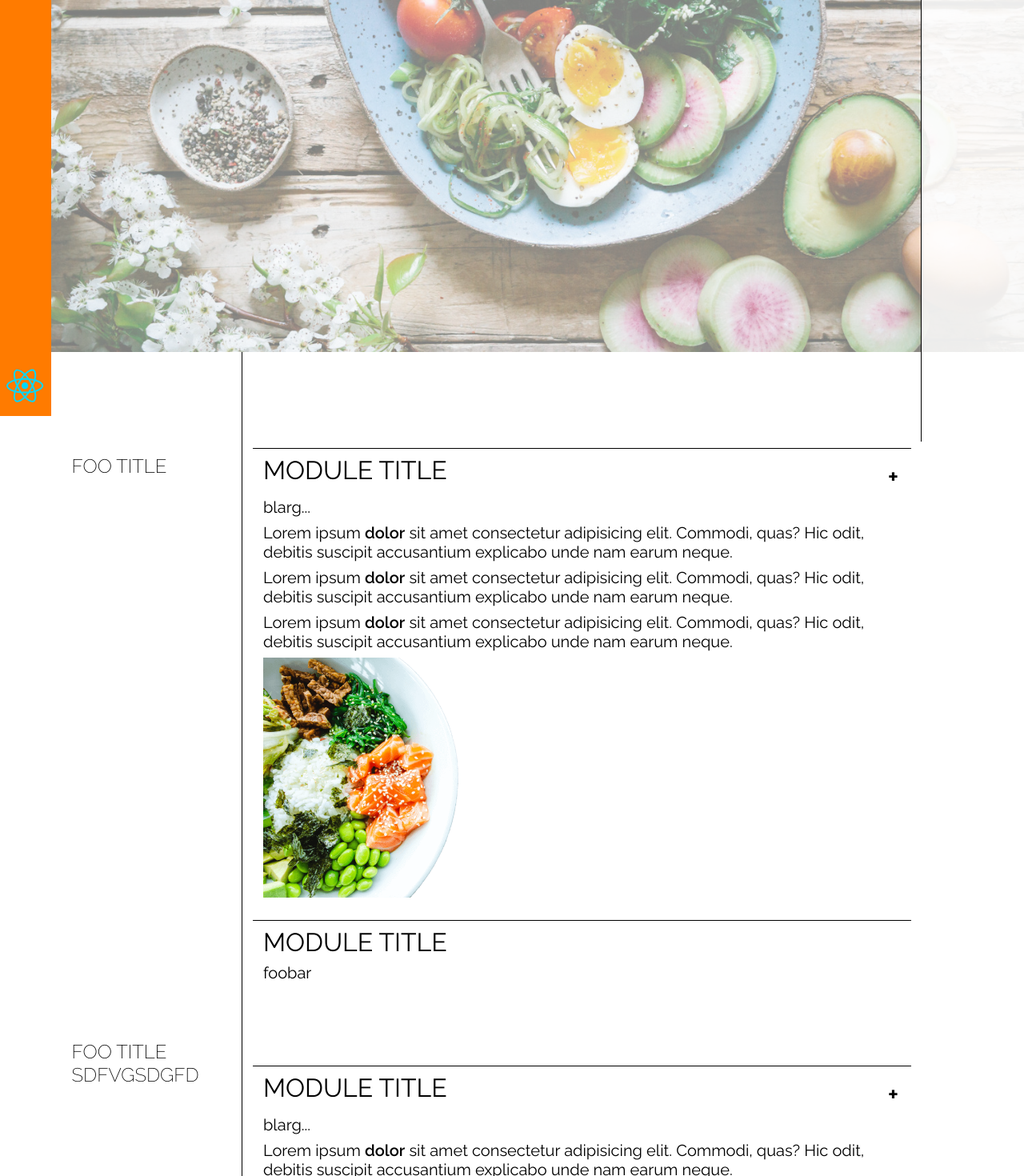
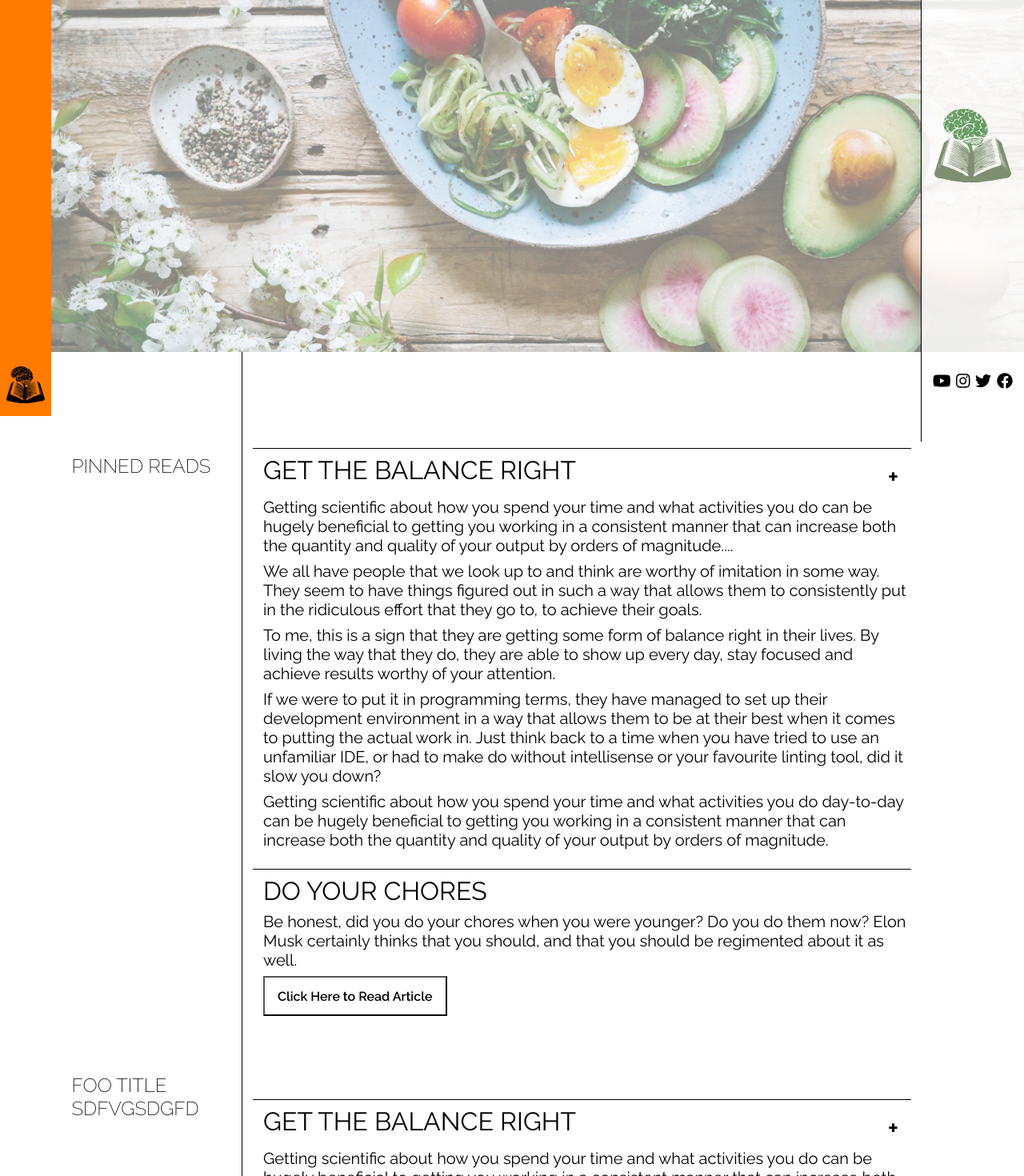
Before and after one commit to TGH37/WP-REST-React-Template, a React app: page / in a window 1280 px wide. Shown: the part 280-1750 px from the top of the page at 80% size. Built offline with nearby package versions, Linux system fonts and the light colour scheme; the HTML template or start-up script is replaced by a standard one.

Commit message:
added social media component, dummy content changes, added logo

```diff
--- a/src/components/MobileHeader.tsx
+++ b/src/components/MobileHeader.tsx
@@ -1,5 +1,7 @@
 import React from 'react';
 import styles from 'src/styles/layout.module.scss';
+import { ReactComponent as Logo } from 'src/assets/svgs/logo.svg';
+import SocialMedia from './SocialMedia';
 
 interface Props {};
 
@@ -8,7 +10,11 @@ function MobileHeader(props: Props) {
 
     return (
         <header className={styles.mobileHeader}>
-            <div>Mobile Header</div>
+            <p>Live Healthy <br />Live Smart <br />Live Well</p>
+            <div className={`${styles.mobileHeaderLogoContainer} ${""}`}>
+                    <Logo x={0} y={0} viewBox="0 0 114.471 110.804"/>
+                </div>
+            <SocialMedia />
         </header>
     );
 };
--- a/src/components/ModulatedContent.tsx
+++ b/src/components/ModulatedContent.tsx
@@ -3,8 +3,28 @@ import LinkModule from './LinkModule';
 import HeroLHSImg500 from 'src/assets/imgs/heroLHS_500.png';
 
 const data = [
-    {title: "module title", href: "/", isExpandable: true, exerpt: "blarg", content: <><p>Lorem ipsum <strong>dolor</strong> sit amet consectetur adipisicing elit. Commodi, quas? Hic odit, debitis suscipit accusantium explicabo unde nam earum neque.</p><p>Lorem ipsum <strong>dolor</strong> sit amet consectetur adipisicing elit. Commodi, quas? Hic odit, debitis suscipit accusantium explicabo unde nam earum neque.</p><p>Lorem ipsum <strong>dolor</strong> sit amet consectetur adipisicing elit. Commodi, quas? Hic odit, debitis suscipit accusantium explicabo unde nam earum neque.</p><img src={HeroLHSImg500}/></>},
-    {title: "module title", href:"/", isExpandable: false, content: <><p>foobar</p></>},
+    {title: "Get the balance right",
+    href: "/",
+    isExpandable: true,
+    exerpt: "Getting scientific about how you spend your time and what activities you do can be hugely beneficial to getting you working in a consistent manner that can increase both the quantity and quality of your output by orders of magnitude.",
+    content:
+    <>
+        <p>We all have people that we look up to and think are worthy of imitation in some way. They seem to have things figured out in such a way that allows them to consistently put in the ridiculous effort that they go to, to achieve their goals. </p>
+
+        <p>To me, this is a sign that they are getting some form of balance right in their lives. By living the way that they do, they are able to show up every day, stay focused and achieve results worthy of your attention.</p>
+
+        <p>If we were to put it in programming terms, they have managed to set up their development environment in a way that allows them to be at their best when it comes to putting the actual work in. Just think back to a time when you have tried to use an unfamiliar IDE, or had to make do without intellisense or your favourite linting tool, did it slow you down?  </p>
+
+        <p>Getting scientific about how you spend your time and what activities you do day-to-day can be hugely beneficial to getting you working in a consistent manner that can increase both the quantity and quality of your output by orders of magnitude.</p>
+    </>},
+    {title: "Do Your Chores",
+    href:"/",
+    isExpandable: false,
+    content:
+    <>
+        <p>Be honest, did you do your chores when you were younger? Do you do them now? Elon Musk certainly thinks that you should, and that you should be regimented about it as well.</p>
+        <button>Click Here to Read Article</button>
+    </>},
 ]
 
 interface Props {
--- a/src/components/Navbar.tsx
+++ b/src/components/Navbar.tsx
@@ -1,7 +1,7 @@
 import React, { useContext, useState } from 'react';
 import styles from 'src/styles/layout.module.scss';
 import { ReactComponent as Bars } from 'src/assets/svgs/bars.svg';
-import { ReactComponent as Logo } from 'src/assets/svgs/react.svg';
+import { ReactComponent as Logo } from 'src/assets/svgs/logo.svg';
 import { Link, NavLink } from 'react-router-dom';
 import SearchBar from './SearchBar';
 import { GlobalCtx } from '../contexts/GlobalCtx';
@@ -39,7 +39,7 @@ function Navbar(props: Props) {
                 <div
                     className={`${styles.staticItem} ${""}`}
                     >
-                    <Logo x={0} y={0} viewBox="0 0 220 190"/>
+                    <Logo x={0} y={0} viewBox="0 0 114.471 110.804" className={styles.navLogo} style={{fill: "black"}}/>
                 </div>
             </div>
             <div className={`${styles.navLinksContainer} ${isNavExpanded ? styles.showWhenExpanded : styles.hiddenWhenCollapsed}`}>
--- /dev/null
+++ b/src/components/SocialMedia.tsx
@@ -0,0 +1,34 @@
+/**
+ * Author: Tom Hayton
+ * Desc: Composition based, reusable social media icons
+ */
+
+ import React from 'react';
+ import styles from 'src/styles/misc.module.scss';
+
+ import { FontAwesomeIcon } from '@fortawesome/react-fontawesome';
+ import { faGithub, faLinkedin, faFacebook, faInstagram, faTwitter, faYoutube } from '@fortawesome/free-brands-svg-icons';
+
+ interface Props {
+
+ }
+
+ function SocialMedia(props: Props) {
+   const links = {
+     facebook: "",
+     instagram: "",
+     twitter: "",
+     youtube: "",
+   };
+
+  return (
+    <div className={`${styles.socMed} mob-visible`}>
+      <a href={links.youtube} target="_blank"><FontAwesomeIcon icon={faYoutube} cursor="pointer" size="1x"/></a>
+      <a href={links.instagram} target="_blank"><FontAwesomeIcon icon={faInstagram} cursor="pointer" size="1x"/></a>
+      <a href={links.twitter} target="_blank"><FontAwesomeIcon icon={faTwitter} cursor="pointer" size="1x"/></a>
+      <a href={links.facebook} target="_blank"><FontAwesomeIcon icon={faFacebook} cursor="pointer" size="1x"/></a>
+    </div>
+   );
+ };
+
+ export default SocialMedia;
--- a/src/components/StaticSidebar.tsx
+++ b/src/components/StaticSidebar.tsx
@@ -1,5 +1,7 @@
 import React from 'react';
 import styles from 'src/styles/layout.module.scss';
+import SocialMedia from './SocialMedia';
+import { ReactComponent as Logo } from 'src/assets/svgs/logo.svg';
 
 interface Props {};
 
@@ -8,7 +10,11 @@ function StaticSidebar(props: Props) {
 
     return (
         <aside className={styles.staticSidebar}>
-            <p>Foo Content</p>
+            <p>Live Healthy <br />Live Smart <br />Live Well</p>
+                <div className={`${styles.staticItem} ${""}`}>
+                    <Logo x={0} y={0} viewBox="0 0 114.471 110.804"/>
+                </div>
+            <SocialMedia />
         </aside>
     );
 };
--- a/src/pages/homePage.tsx
+++ b/src/pages/homePage.tsx
@@ -13,7 +13,7 @@ function Homepage(props: Props) {
         <>
             {/* <Layout > */}
                 <Hero />
-                <ColumnisedSection title="foo title" render={() => <ModulatedContent />}/>
+                <ColumnisedSection title="Pinned Reads" render={() => <ModulatedContent />}/>
                 <ColumnisedSection title="foo title sdfvgsdgfd" render={() => <ModulatedContent />}/>
             {/* </Layout> */}
 
--- /dev/null
+++ b/src/styles/_button.scss
@@ -0,0 +1,14 @@
+@import 'config';
+@import 'utilities';
+
+
+
+button {
+    background-color: $color-background;
+    outline: none;
+    padding: .85rem 1rem;
+    font-family: $font-primary;
+    font-size: 1rem;
+    font-weight: 600;
+
+}
--- a/src/styles/_navbar.scss
+++ b/src/styles/_navbar.scss
@@ -177,3 +177,9 @@
 
     }
 }
+
+.navLogo {
+    & * {
+        fill: black !important;
+    }
+}
--- a/src/styles/global.scss
+++ b/src/styles/global.scss
@@ -1,6 +1,6 @@
 @import 'config';
 @import 'utilities';
-
+@import 'button';
 
 
 body {
--- a/src/styles/layout.module.scss
+++ b/src/styles/layout.module.scss
@@ -5,8 +5,12 @@
 
 .staticSidebar {
     @media (min-width: $breakpoint-tablet ) {
+        font-family: $font-primary;
         position:fixed;
-        display: inline-flex;
+        display: flex;
+        flex-direction: column;
+        justify-content: space-between;
+        align-items: center;
         margin: 0;
         flex-direction: column;
         top: 0;
@@ -29,12 +33,33 @@
     right: 0;
     padding: 2rem 0;
     border-bottom: 1px solid black;
-    display: inline-flex;
+    display: flex;
     width: 100%;
+    max-height: 80px;
+    justify-content: space-between;
+    align-items: center;
     z-index: -1;
-    & :first-child{
+    & > :first-child{
         padding-left: 4rem;
     }
+
+    & > :last-child {
+        margin-right: 2vw;
+
+    }
+    @media (min-width: $breakpoint-tablet ) {
+        max-height: 100px;
+
+    };
+}
+
+.mobileHeaderLogoContainer {
+    max-height: inherit;
+    & > * {
+        width: min-content;
+        max-height: inherit;
+    }
+
 }
 
 .mainPageContent {
--- a/src/styles/misc.module.scss
+++ b/src/styles/misc.module.scss
@@ -1,3 +1,24 @@
 @import 'config';
 @import 'utilities';
 @import 'form';
+
+.socMed {
+    & * + * {
+        margin-left: 2vw;
+    }
+
+    @media (min-width: $breakpoint-tablet ) {
+        font-size: 1.25rem;
+
+    };
+
+    @media (min-width: $breakpoint-desktop ) {
+        & * + * {
+            margin-left: 0.5vw;
+        }
+        margin-bottom: 3rem;
+        & > *:hover {
+            color: lighten($color-primary, 20%);
+        }
+    };
+}
```
Also changed, not shown: src/assets/svgs/logo.svg (added).
